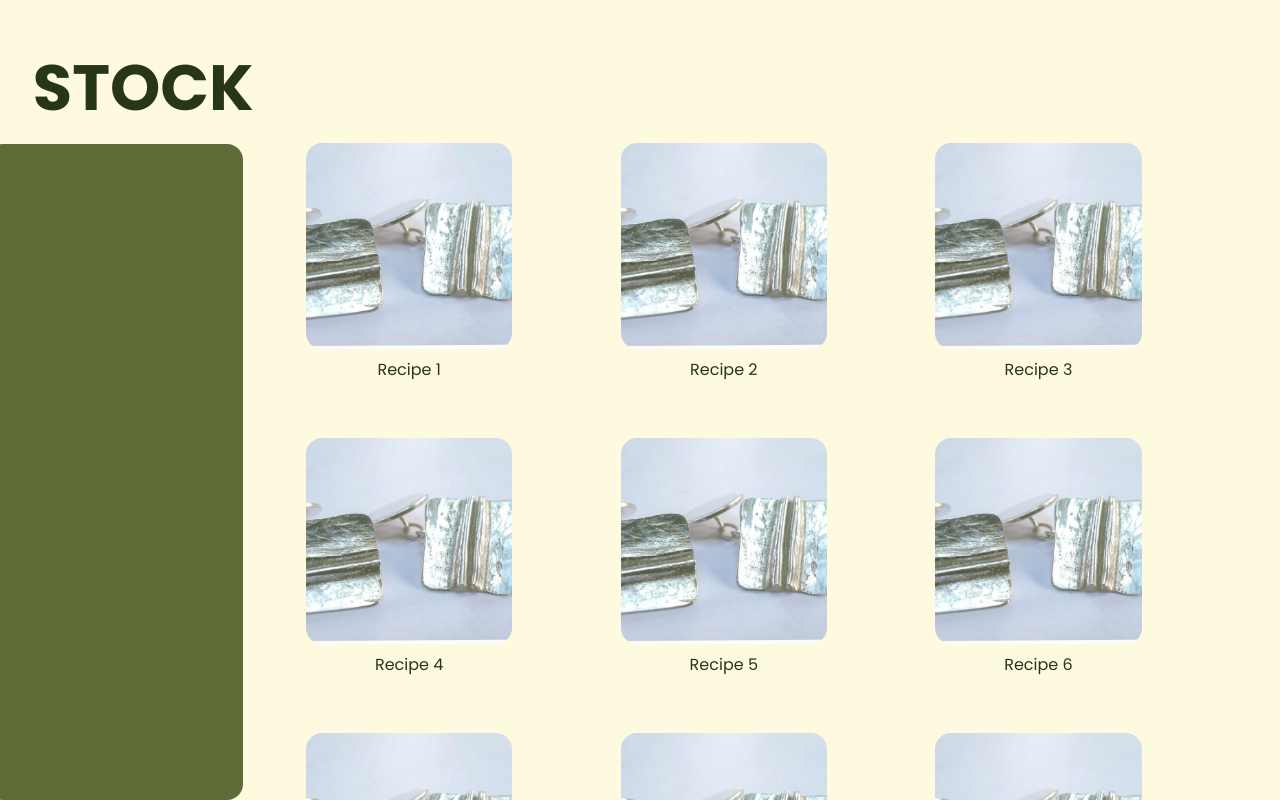
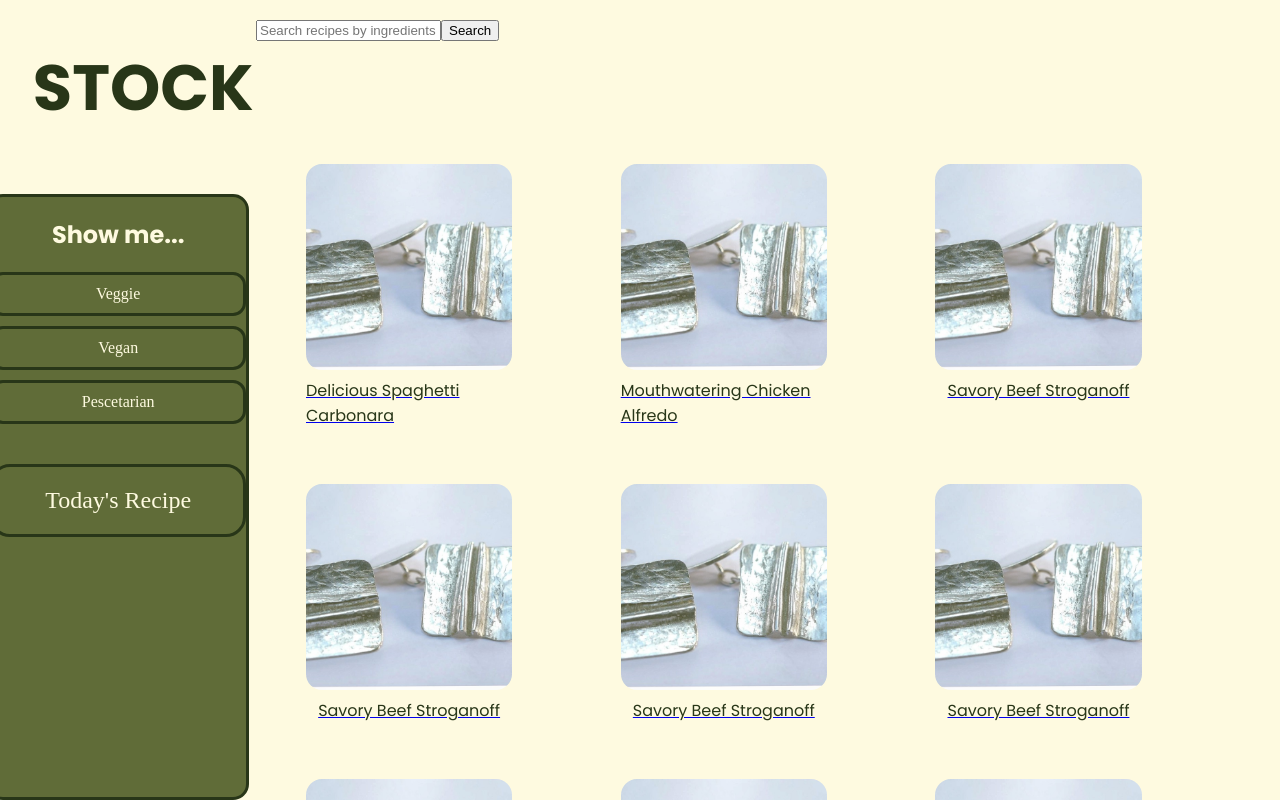
Before and after one commit to FredTodd/STOCK, a React (Create React App) app: page /RecipePage in a window 1280 px wide. Built offline with nearby package versions, Linux system fonts and the light colour scheme.

Commit message:
API Working

```diff
--- a/package.json
+++ b/package.json
@@ -10,12 +10,14 @@
     "@testing-library/jest-dom": "^5.17.0",
     "@testing-library/react": "^13.4.0",
     "@testing-library/user-event": "^13.5.0",
+    "axios": "^1.6.8",
     "framer-motion": "^11.1.7",
     "react": "^18.2.0",
     "react-dom": "^18.2.0",
     "react-router-dom": "^6.23.0",
     "react-scripts": "5.0.1",
     "react-spring": "^9.7.3",
+    "spoonacular_api": "^1.0.0",
     "styled-components": "^6.1.8",
     "web-vitals": "^2.1.4"
   },
--- a/src/App.js
+++ b/src/App.js
@@ -4,6 +4,9 @@ import HomePage from './Components/HomePage';
 import RecipePage from './Components/RecipePage';
 
 function App() {
+
+
+
   return (
     <Router>
       <Routes> {/* Use Routes wrapper */}
@@ -11,6 +14,7 @@ function App() {
         <Route path="/RecipePage" element={<RecipePage />} /> {/* Use element prop instead of component */}
       </Routes>
     </Router>
+
   );
 }
 
--- a/src/Components/RecipePage.js
+++ b/src/Components/RecipePage.js
@@ -1,9 +1,11 @@
-import React from 'react';
+import React, { useState } from 'react';
 import styled from 'styled-components';
+import { Link } from 'react-router-dom';
+import RecipeSearch from './RecipeSearch'; // Import the RecipeSearch component
 
 const Container = styled.div`
   display: flex;
-  overflow-x: auto;
+  overflow-x: hidden;
   flex-direction: column;
   align-items: center;
   height: 100vh;
@@ -11,14 +13,63 @@ const Container = styled.div`
 
 const FilterBar = styled.div`
   width: 20%;
+  height: 75vh;
   background-color: #606C38;
-  position: fixed;
+  position: fixed;hmm
   top: 18%;
   bottom: 0;
   left: -1%;
   overflow-y: auto;
   border-radius: 16px;
+  border: 3px solid #283618;
 `;
+
+const FilterTitle = styled.h2`
+  font-family: 'Poppins', sans-serif;
+  font-size: 1.5rem;
+  font-weight: bold;
+  color: #FEFAE0;
+  margin-bottom: 20px;
+  text-align: center;
+`;
+
+const FilterOption = styled.div`
+  margin-bottom: 10px;
+  text-align: center;
+  padding: 10px 20px;
+  cursor: pointer; /* Add cursor pointer for clickable effect */
+  color: #FEFAE0;
+  background-color: #606C38;
+  border-radius: 13px; /* Make it a rounded square */
+  transition: background-color 0.3s ease; /* Add transition effect */
+  ${(props) => props.selected && `
+    background-color: #283618; /* Darker green when selected */
+  `}
+  border: 3px solid #283618;
+`;
+
+const TodaysRecipe = styled(Link)`
+  display: block; /* Make it a block element to occupy full width */
+  margin-top: 40px;
+  text-align: center;
+  padding: 20px 40px;
+  cursor: pointer;
+  color: #FEFAE0;
+  background-color: #606C38;
+  border-radius: 20px;
+  transition: background-color 0.3s ease;
+  border: 3px solid #283618;
+  font-size: 1.5rem;
+  text-decoration: none; /* Remove default underline */
+`;
+
+const RecipeOfTheDay = () => {
+  return (
+    <TodaysRecipe to="/"> {/* Link to the desired page */}
+      Today's Recipe
+    </TodaysRecipe>
+  );
+};
 
 const Content = styled.div`
   padding: 20px;
@@ -38,6 +89,11 @@ const Title = styled.h1`
   position: absolute;
   z-index: 1;
   left: 1%;
+`;
+
+const HomeLink = styled(Link)`
+  text-decoration: none;
+  color: inherit;
 `;
 
 const RecipeGallery = styled.div`
@@ -86,19 +142,55 @@ const RecipeTitle = styled.p`
 `;
 
 const RecipePage = () => {
+  const [selectedFilter, setSelectedFilter] = useState(null);
+
+  const recipes = [
+    { id: 1, image: "/IMG_0518.JPG", title: "Delicious Spaghetti Carbonara", category: "Veggie" },
+    { id: 2, image: "/IMG_0518.JPG", title: "Mouthwatering Chicken Alfredo", category: "Vegan" },
+    { id: 3, image: "/IMG_0518.JPG", title: "Savory Beef Stroganoff", category: "Pescetarian" },
+    { id: 4, image: "/IMG_0518.JPG", title: "Savory Beef Stroganoff", category: "Pescetarian" },
+    { id: 5, image: "/IMG_0518.JPG", title: "Savory Beef Stroganoff", category: "Veggie" },
+    { id: 6, image: "/IMG_0518.JPG", title: "Savory Beef Stroganoff", category: "Vegan" },
+    { id: 7, image: "/IMG_0518.JPG", title: "Savory Beef Stroganoff", category: "Pescetarian" },
+    { id: 8, image: "/IMG_0518.JPG", title: "Savory Beef Stroganoff", category: "Veggie" },
+    { id: 9, image: "/IMG_0518.JPG", title: "Savory Beef Stroganoff", category: "Vegan" },
+    // Add more recipes here as needed
+  ];
+
+  const handleFilterClick = (category) => {
+    setSelectedFilter(selectedFilter === category ? null : category); // Toggle selected filter
+  };
+
+  const filteredRecipes = selectedFilter ? recipes.filter(recipe => recipe.category === selectedFilter) : recipes;
+
+  const convertToSlug = (text) => {
+    return text.toLowerCase().replace(/ /g, '-').replace(/[^\w-]+/g, '');
+  };
+
   return (
     <Container>
       <FilterBar>
-        {/* Filter options will go here */}
+        <FilterTitle>Show me...</FilterTitle>
+        <FilterOption selected={selectedFilter === 'Veggie'} onClick={() => handleFilterClick('Veggie')}>Veggie</FilterOption>
+        <FilterOption selected={selectedFilter === 'Vegan'} onClick={() => handleFilterClick('Vegan')}>Vegan</FilterOption>
+        <FilterOption selected={selectedFilter === 'Pescetarian'} onClick={() => handleFilterClick('Pescetarian')}>Pescetarian</FilterOption>
+        <RecipeOfTheDay />
       </FilterBar>
       <Content>
-        <Title>STOCK</Title>
+        <HomeLink to="/"> {/* Link back to the home page */}
+          <Title>STOCK</Title>
+        </HomeLink>
+        {/* Integrate RecipeSearch component here */}
+        <RecipeSearch />
         <RecipeGallery>
-          {Array.from({ length: 15 }).map((_, index) => (
-            <RecipeThumbnail key={index}>
-              <ThumbnailImage src="/IMG_0518.JPG" alt={`Recipe ${index + 1}`} />
-              <RecipeTitle>Recipe {index + 1}</RecipeTitle>
-            </RecipeThumbnail>
+          {/* Use map to generate thumbnails for each recipe */}
+          {filteredRecipes.map(recipe => (
+            <Link to={`/recipe/${convertToSlug(recipe.title)}`} key={recipe.id}>
+              <RecipeThumbnail>
+                <ThumbnailImage src={recipe.image} alt={recipe.title} />
+                <RecipeTitle>{recipe.title}</RecipeTitle>
+              </RecipeThumbnail>
+            </Link>
           ))}
         </RecipeGallery>
       </Content>
--- /dev/null
+++ b/src/Components/RecipeSearch.js
@@ -0,0 +1,48 @@
+import React, { useState } from 'react';
+import axios from 'axios';
+
+const RecipeSearch = () => {
+  const [searchQuery, setSearchQuery] = useState('');
+  const [searchResults, setSearchResults] = useState([]);
+
+  const handleSearch = async () => {
+    try {
+      const response = await axios.get('https://api.edamam.com/search', {
+        params: {
+          q: searchQuery,
+          app_id: '07edbca0',
+          app_key: '752f4ef6d376d62b49d2a64f9df75326',
+          from: 0,
+          to: 10, // Limiting to 10 results
+        }
+      });
+      setSearchResults(response.data.hits);
+    } catch (error) {
+      console.error('Error searching recipes:', error);
+    }
+  };
+
+  return (
+    <div>
+      <input
+        type="text"
+        placeholder="Search recipes by ingredients"
+        value={searchQuery}
+        onChange={(e) => setSearchQuery(e.target.value)}
+      />
+      <button onClick={handleSearch}>Search</button>
+      <ul>
+        {searchResults.map(recipe => (
+          <li key={recipe.recipe.label}>
+            <img src={recipe.recipe.image} alt={recipe.recipe.label} />
+            <h3>{recipe.recipe.label}</h3>
+            <p>Ingredients: {recipe.recipe.ingredientLines.join(', ')}</p>
+            <a href={recipe.recipe.url} target="_blank" rel="noopener noreferrer">View Recipe</a>
+          </li>
+        ))}
+      </ul>
+    </div>
+  );
+};
+
+export default RecipeSearch;
```
Also changed, not shown: 1 other file (tests, documents, lock files or other folders).
